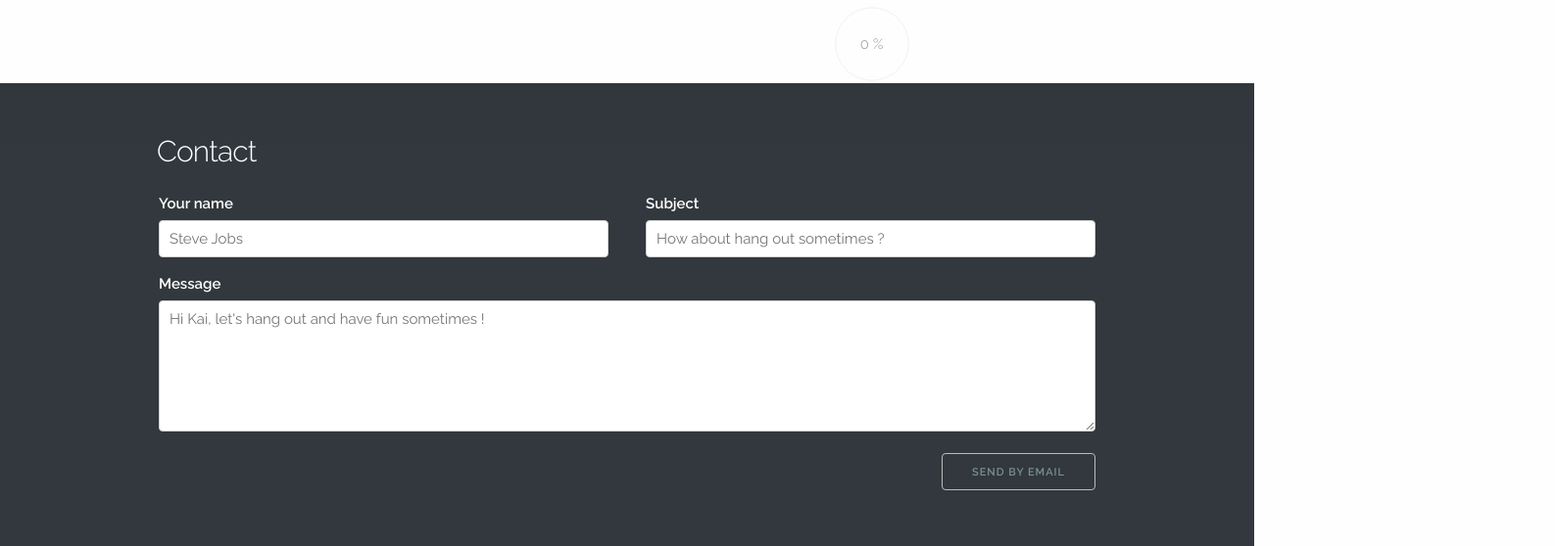
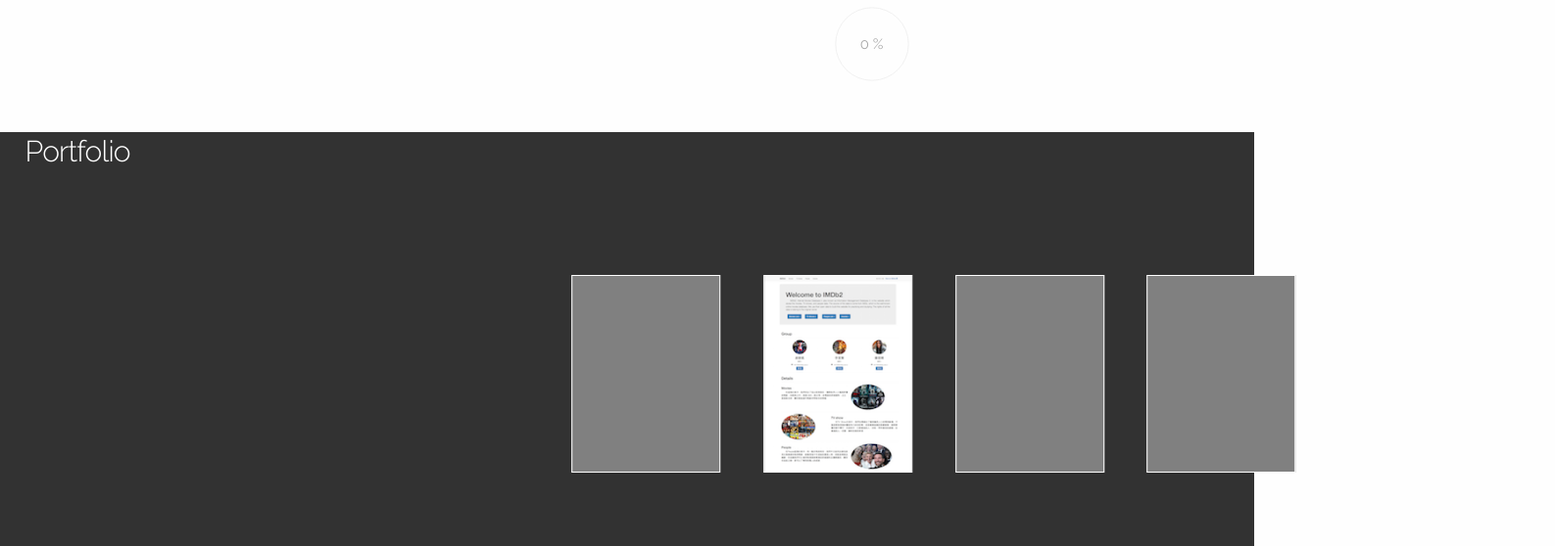
Before and after one commit to kevin940726/kevin940726.github.io, a plain HTML site: page index.html in a window 1280 px wide. Shown: the part 1377-1935 px from the top of the page at 98% size, 1587 px wide, since content can reach past the window. Drawn offline with nearby package versions, Linux system fonts and the light colour scheme.

Commit message:
Add portfolio.

```diff
--- a/index.html
+++ b/index.html
@@ -157,7 +157,7 @@
 
   </div>
 
-  <!-- <div id="portfolio" class="section">
+  <div id="portfolio" class="section">
     <div class="garage" data-smooth-scrolling="off" data-anchor="#portfolio" data-center="transform: translateY(0px);" data--500-center="transform: translateY(500px);">
       <h4 class="container">Portfolio</h4>
       <br></br>
@@ -168,7 +168,7 @@
         <div class="img-wrapper"></div>
       </div>
     </div>
-  </div> -->
+  </div>
 
   <footer id="contact" class="section">
     <div class="container">
```
